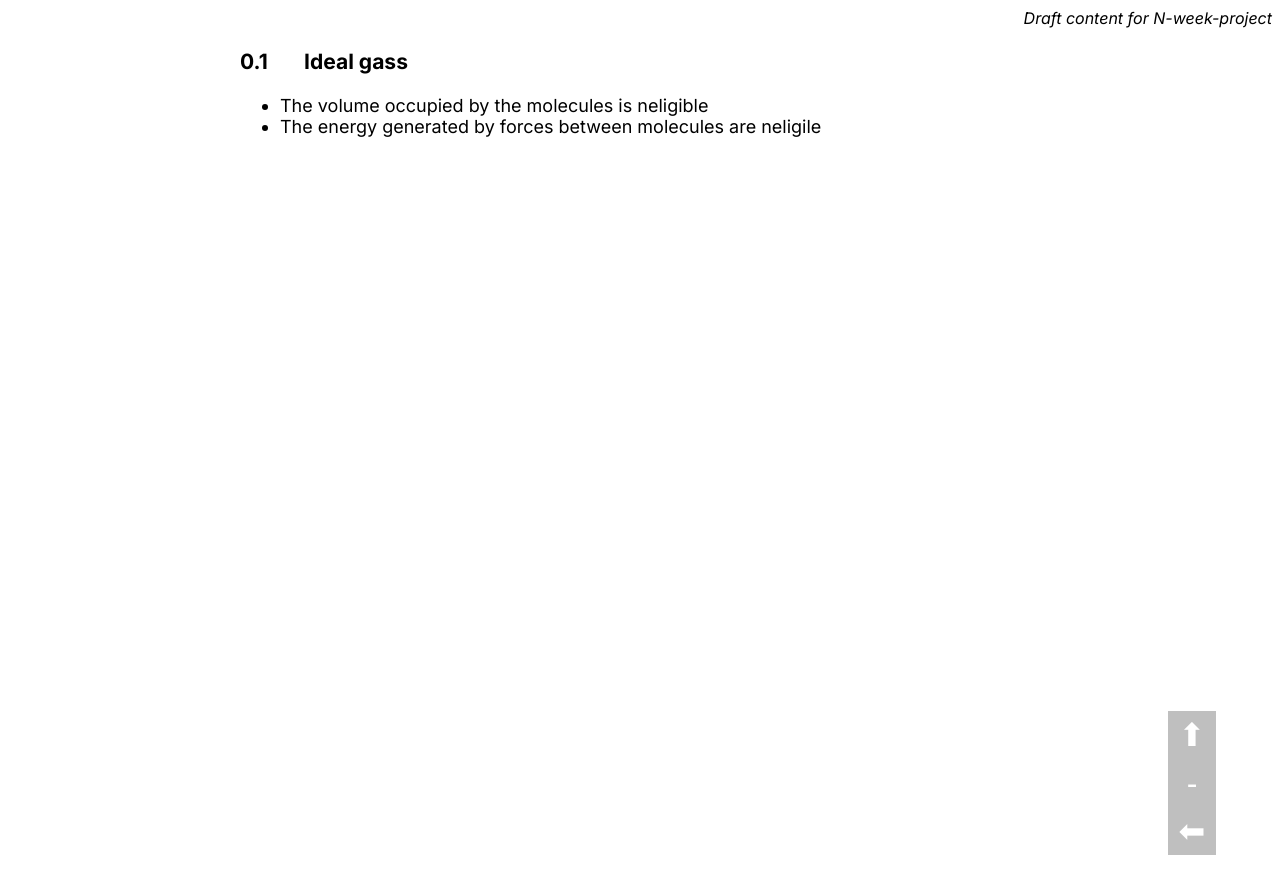
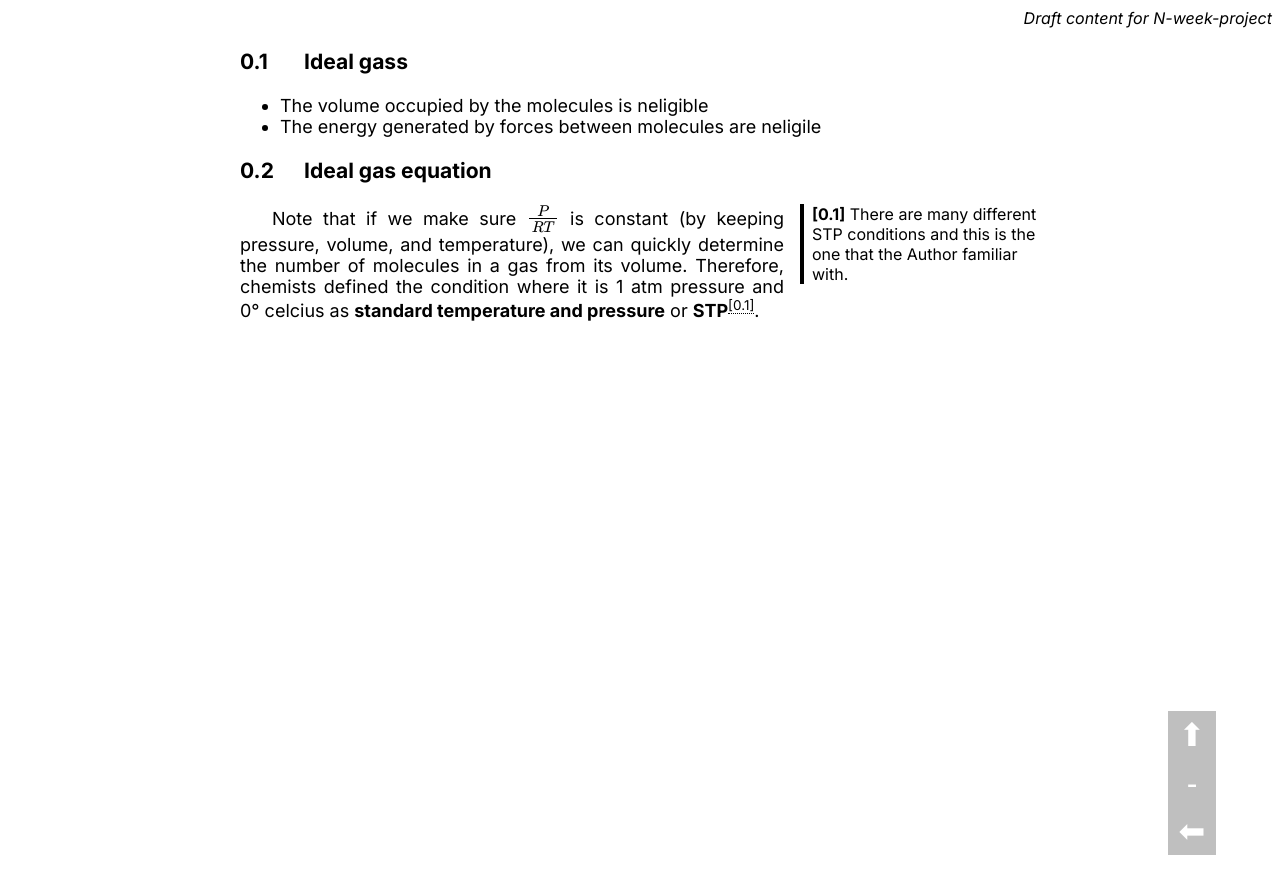
Before and after one commit to LukeNK/n-week-project, a Jekyll site: the page built from drafts/gases.md, in a window 1280 px wide. Shown: the top 894 px of the page. Built offline with Jekyll 4.4.1, drawn with Linux system fonts in a browser that asks for light colours.

Commit message:
Ideal gas STP

```diff
--- a/drafts/gases.md
+++ b/drafts/gases.md
@@ -14,3 +14,7 @@ title: Gases
 ### Ideal gass
 - The volume occupied by the molecules is neligible
 - The energy generated by forces between molecules are neligile
+
+### Ideal gas equation
+
+Note that if we make sure $\frac{P}{RT}$ is constant (by keeping pressure, volume, and temperature), we can quickly determine the number of molecules in a gas from its volume. Therefore, chemists defined the condition where it is 1 atm pressure and 0&deg; celcius as **standard temperature and pressure** or **STP**<note>There are many different STP conditions and this is the one that the Author familiar with.</note>.
```
